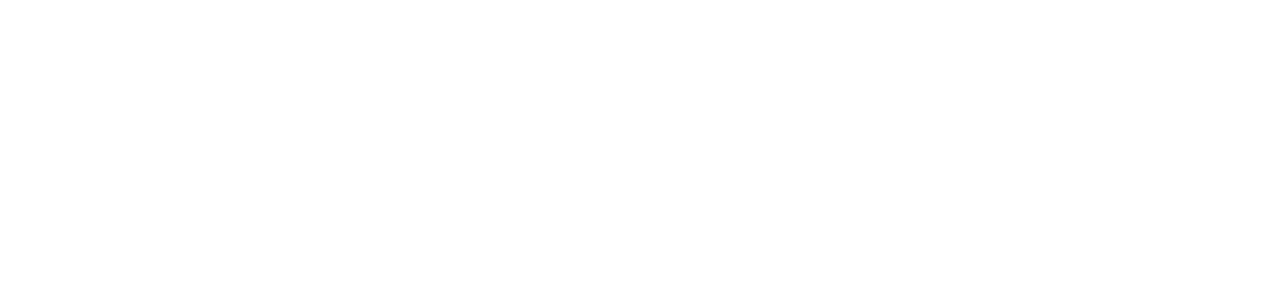
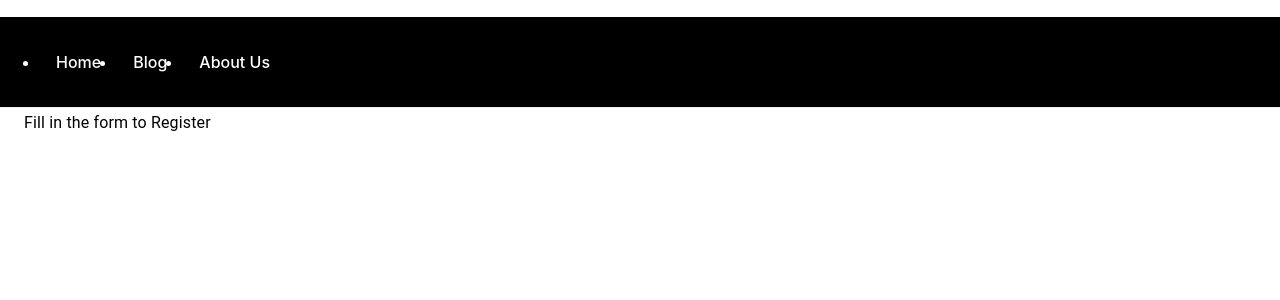
Before and after one commit to kgauzampe/Blvck, a React (Create React App) app: page /SignUp in a window 1280 px wide. Before the commit this address had no page. Shown: the top 300 px of the page. Built offline with nearby package versions, Linux system fonts and the light colour scheme.

Commit message:
routing added

```diff
--- a/src/App.js
+++ b/src/App.js
@@ -3,6 +3,8 @@
 import { BrowserRouter, Routes, Route } from "react-router-dom";
 import Auction from './Components/Auction/Auction';
 import Home from './Components/Home/Home'
+import Login from './Components/Auth/Login';
+import Register from './Components/Auth/SignUp';
 
 function App() {
   return (
@@ -11,8 +13,9 @@
 
         <Route  path="/" element={<Home />} />
         <Route path="Auction" element={<Auction />} />
-        {/* <Route path="contact" element={<Contact />} />
-        <Route path="*" element={<NoPage />} /> */}
+        <Route path="Login" element={<Login />} />
+        <Route path="/SignUp" element={<Register />} />
+
 
     </Routes>
   </BrowserRouter>
--- /dev/null
+++ b/src/Components/Auth/SignUp.jsx
@@ -0,0 +1,23 @@
+import React from 'react';
+import { Container,Typography, Button, Grid } from '@material-ui/core';
+import Navbar from "../NavBar/Navbar";
+
+
+
+const Register = () => {
+
+    return(
+        <div className='login-con'>
+            <Navbar/>
+            <Container>
+                <div className='login-content'>
+                    <Typography>Fill in the form to Register</Typography>
+                </div>
+            </Container>
+
+        </div>
+    )
+
+}
+
+export default Register
```
Also changed, not shown: src/Components/Auth/Login.css (added).
